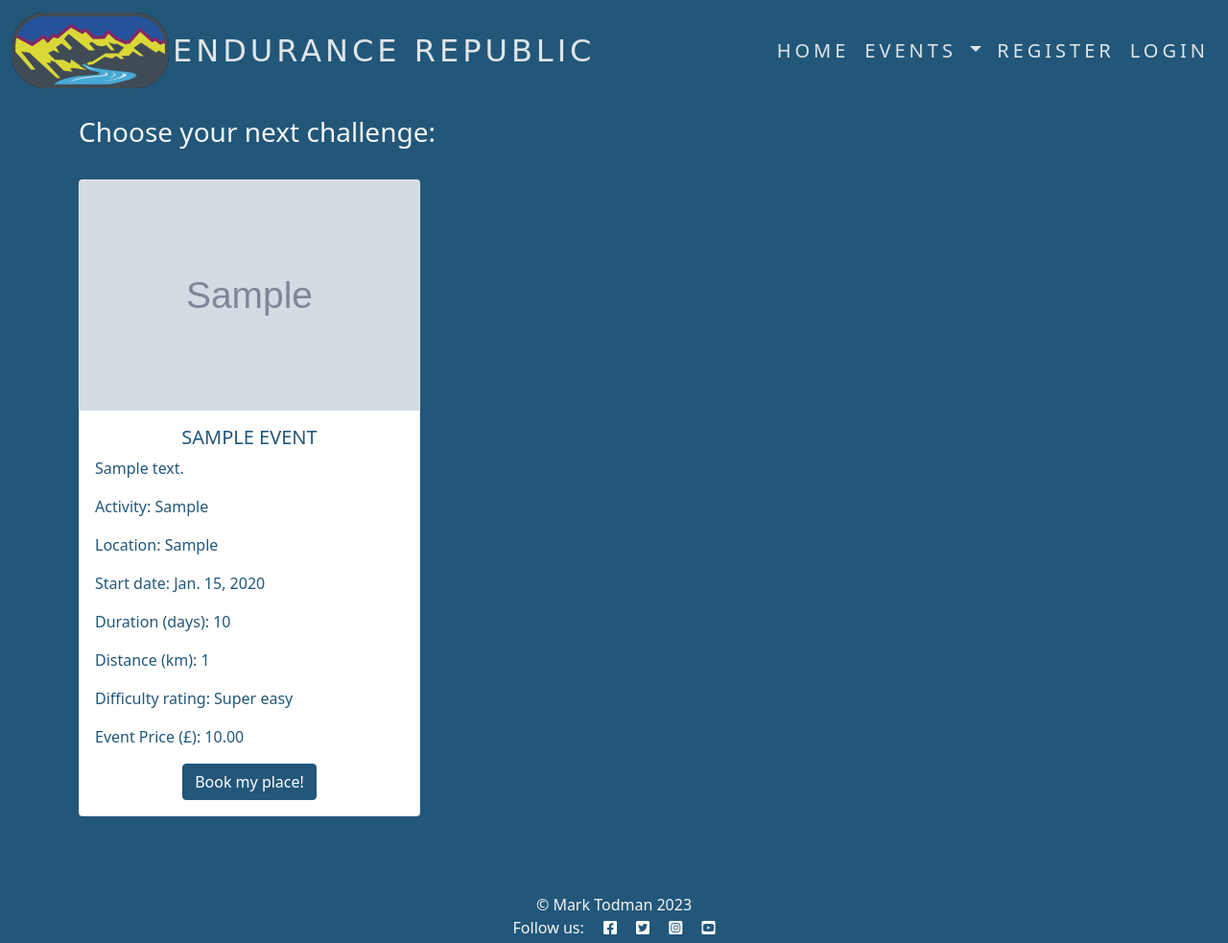
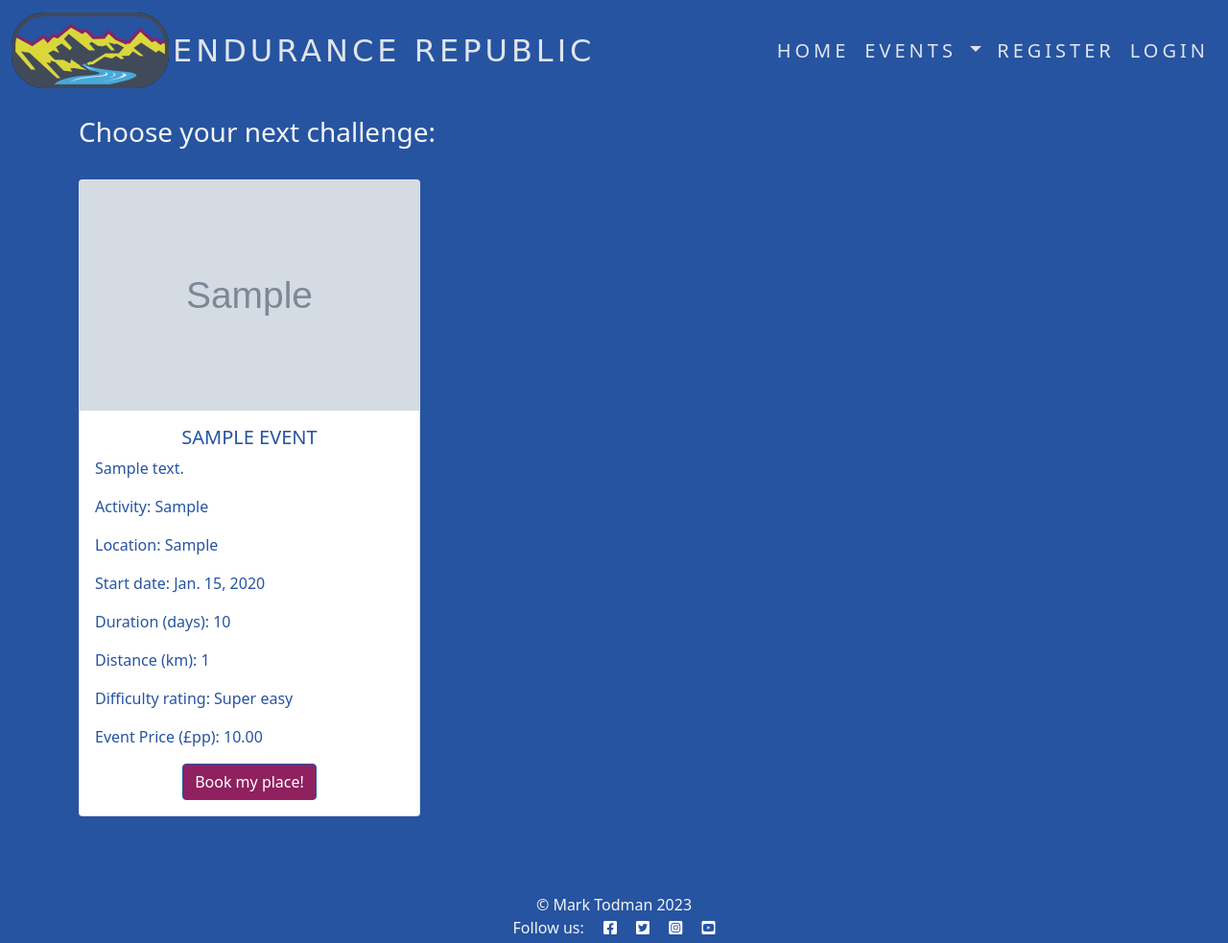
Before and after one commit to marktodman/endurance-republic, a Django app: page /events/ in a window 1280 px wide. Shown: the whole page at 96% size. Run offline with Django 3.2, Linux system fonts and the light colour scheme; tables that the repository leaves empty hold one stand-in row (values such as "Sample post"); grey boxes marked "Sample" are stand-in pictures; some web fonts are replaced.

Commit message:
style: Update CSS with custom colors

```diff
--- a/events/templates/events/events.html
+++ b/events/templates/events/events.html
@@ -30,7 +30,7 @@
                     <p>Duration (days): {{ event.duration }}</p>
                     <p>Distance (km): {{ event.distance }}</p>
                     <p>Difficulty rating: {{ event.get_difficulty_display }}</p>
-                    <p>Event Price (£): {{ event.price }}</p>
+                    <p>Event Price (£pp): {{ event.price }}</p>
                     <a href="#" class="btn btn-primary mt-auto align-self-center">Book my place!</a>
                 </div>
             </div>
--- a/static/css/base.css
+++ b/static/css/base.css
@@ -1,5 +1,5 @@
 body {
-    background-color: #22577a;
+    background-color: #2654a1;
     color: whitesmoke;
 }
 
@@ -7,7 +7,7 @@ body {
 
 .navbar {
     letter-spacing: 4px;
-    background-color: #22577a;
+    background-color: #2654a1;
     margin-bottom: 0;
     border: 0;
     opacity: 0.9;
@@ -20,15 +20,15 @@ body {
 }
 
 .navbar-nav li a:hover {
-    color: #c7f9cc !important;
+    color: #eee630 !important;
 }
 
 .dropdown-menu li a {
-    color: #22577a !important;
+    color: #2654a1 !important;
 }
 
 .dropdown-menu li a:hover {
-    background-color: #22577a !important;
+    background-color: #2654a1 !important;
     color: whitesmoke !important;
 }
 
@@ -60,7 +60,7 @@ body {
 }
 
 .home-overlay {
-    background-color: rgba(34, 87, 122, 0.7);
+    background-color: rgba(34, 84, 161, 0.7);
     padding: 20px;
     max-width: 800px;
 }
@@ -68,7 +68,7 @@ body {
 /* Event Cards */
 
 .card {
-    color: #22577a !important;
+    color: #2654A1 !important;
 }
 
 .card-img-top {
@@ -81,36 +81,36 @@ body {
 
 .btn-dark {
     background-color: whitesmoke !important;
-    color: #22577a;
-    border-color: #22577a !important;
+    color: #2654A1;
+    border-color: #2654A1 !important;
 }
 
 .btn-dark:hover {
-    background-color: #c7f9cc !important;
-    color: #22577a;
-    border-color: #22577a !important;
+    background-color: #eee630 !important;
+    color: #2654A1;
+    border-color: #2654A1 !important;
 }
 
 .btn-primary {
-    background-color: #22577a !important;
-    border-color: #22577a !important;
+    background-color: #8f2161 !important;
+    border-color: #2654A1 !important;
 }
 
 .btn-primary:hover {
-    background-color: #c7f9cc !important;
-    color: #22577a;
-    border-color: #22577a !important;
+    background-color: #eee630 !important;
+    color: #2654A1;
+    border-color: #2654A1 !important;
 }
 
 .btn-secondary {
-    background-color: #22577a !important;
-    border-color: #22577a !important;
+    background-color: #2654A1 !important;
+    border-color: #2654A1 !important;
 }
 
 .btn-secondary:hover {
-    background-color: #38A3A5 !important;
+    background-color: #4AB3E1 !important;
     color: white;
-    border-color: #22577a !important;
+    border-color: #2654A1 !important;
 }
 
 
@@ -128,4 +128,8 @@ body {
     .er-logo-text {
         font-size: 1.25rem;
     }
+
+    .nav-text {
+        font-size: 0.75rem;
+    }
 }
```
